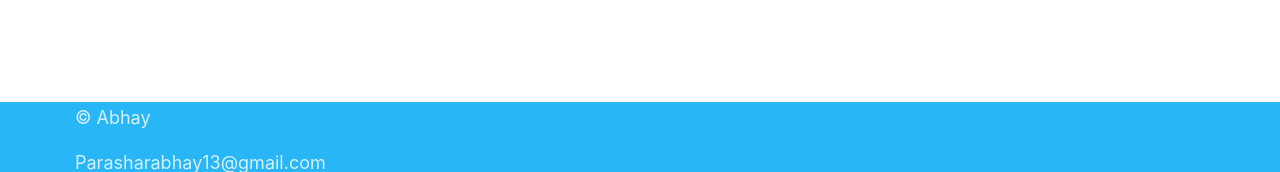
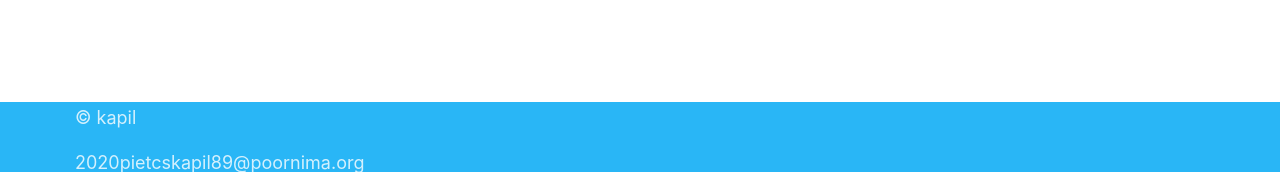
Before and after one commit to vinayak0000-code/diabetes, a Flask app: template templates/result.html in a window 1280 px wide. Shown: the part 628-800 px from the top of the page. Run offline with Flask 2, Linux system fonts and the light colour scheme; the template is opened without the code that fills it: most values are stand-ins (such as "Sample title", 1, 10 or a date in 2020); parts of the project's set-up code (start-up, migrations or seed data) failed here and were passed over; some libraries are stand-ins or nearby versions.

Commit message:
Update result.html

```diff
--- a/templates/result.html
+++ b/templates/result.html
@@ -38,8 +38,8 @@
   <footer class="page-footer light-blue lighten-1" style="position: fixed;left: 0;bottom: 0; width: 100%;">
     <div class="footer-copyright light-blue lighten-1">
       <div class=""  style="padding-bottom: 1rem; position: fixed; font-size: 1.2rem; margin-left: 5rem;">
-        <p>&copy; Abhay</p>
-        <p>Parasharabhay13@gmail.com</p>
+        <p>&copy; kapil</p>
+        <p>2020pietcskapil89@poornima.org</p>
       </div>
     </div>
   </footer>
```
